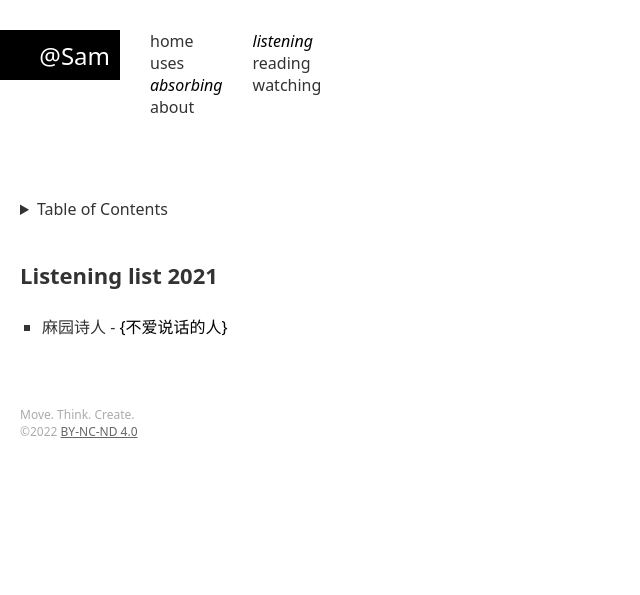
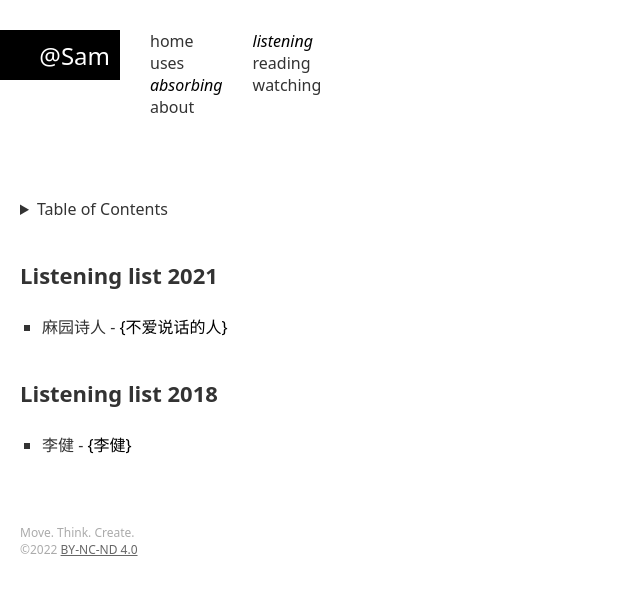
Before and after one commit to samzeng/samzeng.github.io, a Jekyll site: the page built from listening.markdown, in a window 1280 px wide. Shown: the top 595 px of the page, without its empty margins (0-640 px from the left). Built offline with Jekyll 4.4.1, drawn with Linux system fonts in a browser that asks for light colours.

Commit message:
Update listening.yml

```diff
--- a/_data/listening.yml
+++ b/_data/listening.yml
@@ -4,3 +4,8 @@
       artist: 麻园诗人
       url: "https://www.last.fm/music/%E9%BA%BB%E5%9B%AD%E8%AF%97%E4%BA%BA/%E4%B8%8D%E7%88%B1%E8%AF%B4%E8%AF%9D%E7%9A%84%E4%BA%BA"
       cover: "/assets/images/albums/person_silent.jpg"
+- name: Listening list 2018
+  children:
+    - name: 李健
+      artist: 李健
+      url: "https://www.last.fm/music/%E6%9D%8E%E5%81%A5/%E6%9D%8E%E5%81%A5"
```
